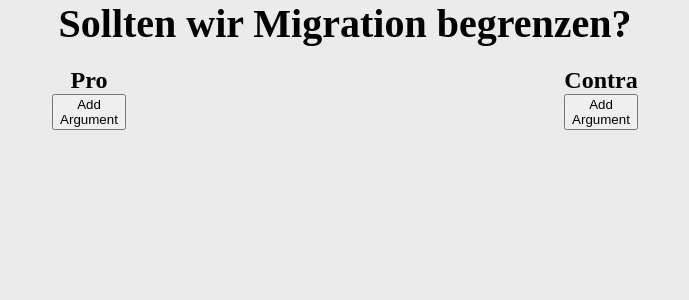
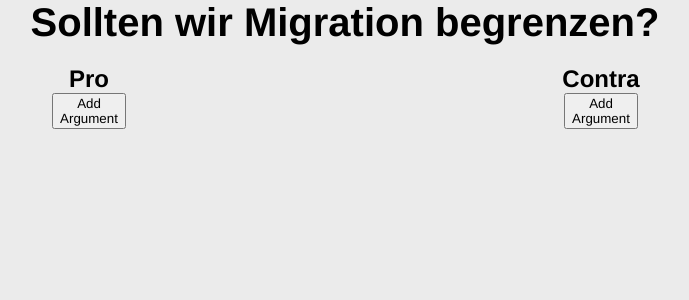
Before and after one commit to ChloneCraft/Scicussion, a Next.js app: page / in a window 1280 px wide. Shown: the top 300 px of the page, without its empty margins (295-984 px from the left). Built offline with nearby package versions, Linux system fonts and the light colour scheme.

Commit message:
add argument button creates textarea

```diff
--- a/src/pages/index.tsx
+++ b/src/pages/index.tsx
@@ -3,14 +3,20 @@ import styles from "@/styles/Home.module.css";
 import Textbox from "@/components/Textbox";
 import AddArgumentButton from "@/components/AddArgumentButton";
 import { create } from "zustand";
+import { useState } from "react";
 
 interface Argument {
   text: string;
   show: boolean;
 }
 type Arguments = Argument[];
+let createProArg = false;
+let createContraArg = false;
 
 export default function Home() {
+  const [createProArg, setCreateProArg] = useState(false);
+  const [createContraArg, setCreateContraArg] = useState(false);
+
   const useArgStore = create((set) => ({
     arguments: [],
     addArgument: (newArgument: Argument) =>
@@ -30,9 +36,9 @@ export default function Home() {
   }));
   function addBox(e: Event, name: string): void {
     if (name === "proButton") {
-      alert(name);
+      setCreateProArg(true);
     } else {
-      alert(name);
+      setCreateContraArg(true);
     }
   }
   return (
@@ -48,11 +54,19 @@ export default function Home() {
         <article className="proContraHead">
           <section className="proArgumentsContainer">
             <h2>Pro</h2>
-            <AddArgumentButton name="proButton" addBox={addBox} />
+            <AddArgumentButton
+              name="proButton"
+              addBox={(e: Event) => addBox(e, "proButton")}
+            />
+            {createProArg && <Textbox side="pro"></Textbox>}
           </section>
           <section className="contraArgumentsContainer">
             <h2>Contra</h2>
-            <AddArgumentButton name="contraButton" addBox={addBox} />
+            <AddArgumentButton
+              name="contraButton"
+              addBox={(e: Event) => addBox(e, "contraButton")}
+            />
+            {createContraArg && <Textbox side="contra"></Textbox>}
           </section>
         </article>
       </main>
--- a/src/styles/globals.css
+++ b/src/styles/globals.css
@@ -5,6 +5,7 @@
 }
 * {
   margin: 0;
+  font-family: Helvetica, sans-serif;
 }
 main {
   width: 100vw;
@@ -23,12 +24,7 @@ main {
   justify-content: center;
   align-items: center;
 }
-.pro {
-  background-color: var(--pro-Color);
-}
-.contra {
-  background-color: var(--contra-Color);
-}
+
 .proArgumentsContainer,
 .contraArgumentsContainer {
   width: 50%;
@@ -53,6 +49,12 @@ main {
   border-style: inset;
   font-size: var(--standard-font-size);
 }
+.pro .textarea {
+  background-color: var(--pro-Color);
+}
+.contra .textarea {
+  background-color: var(--contra-Color);
+}
 .thesis {
   font-size: 40px;
 }
```
